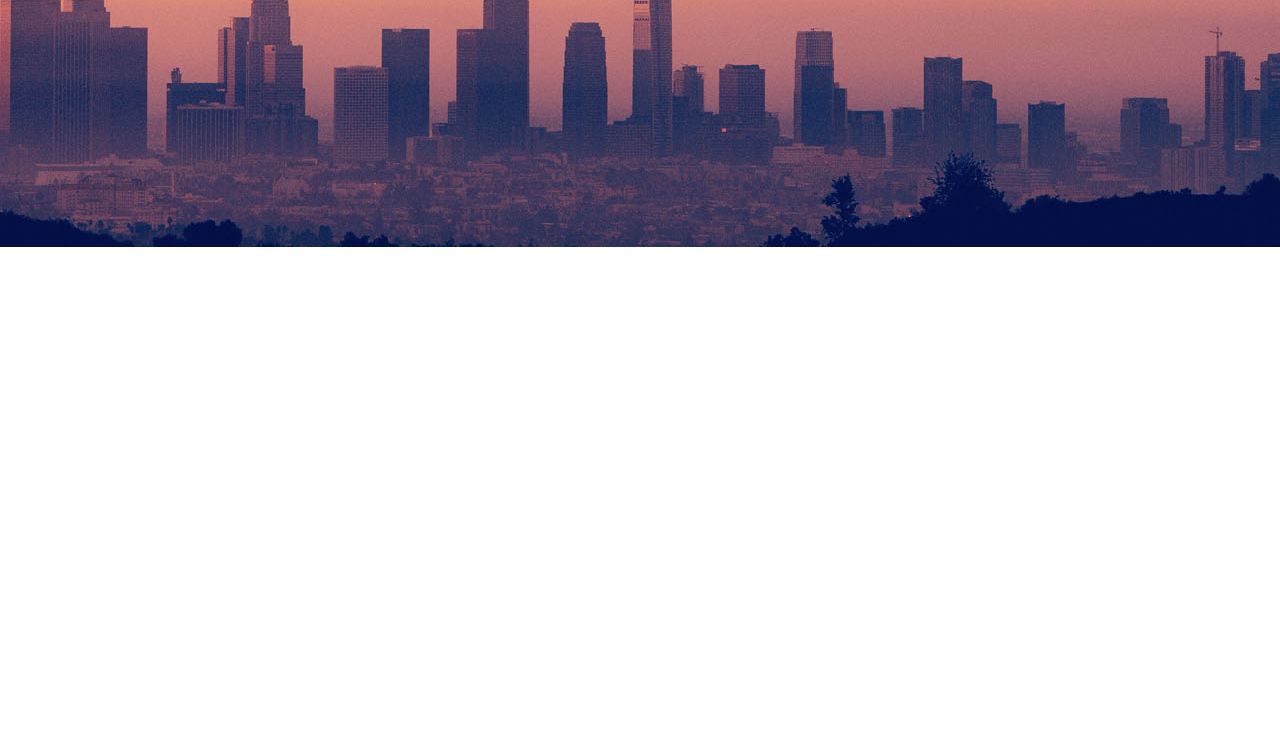
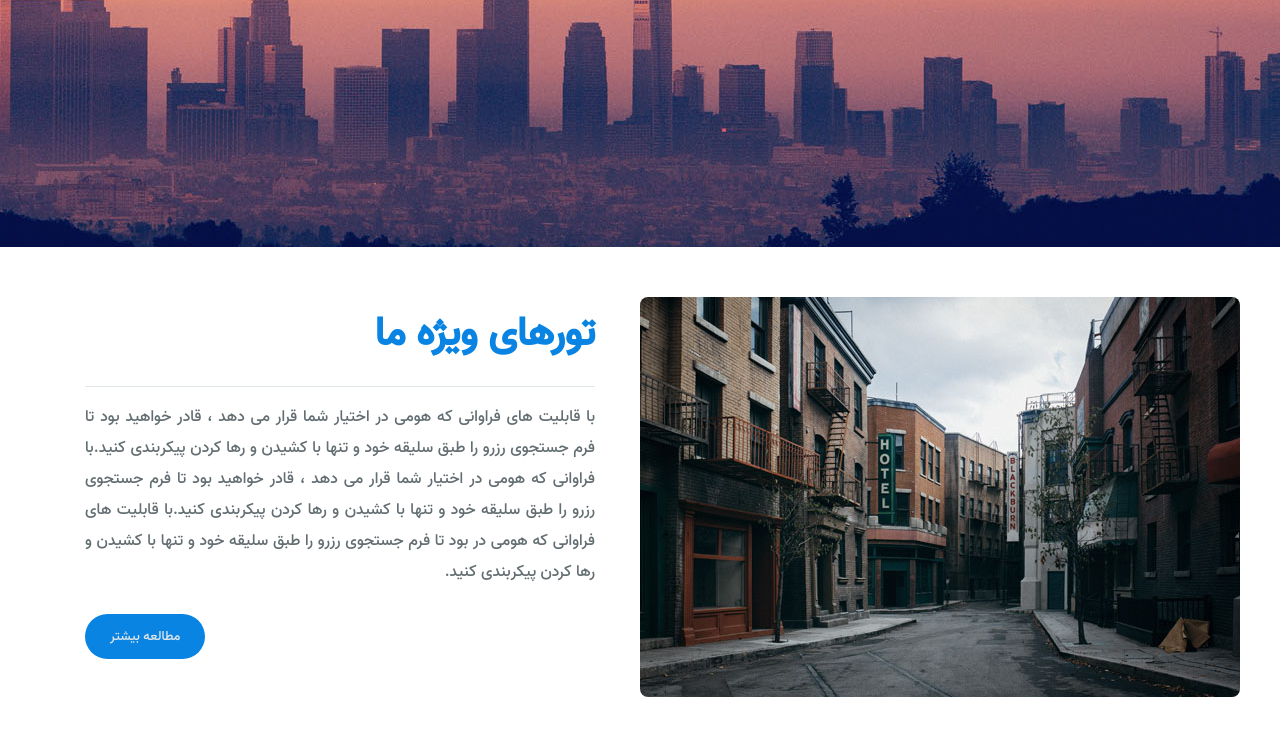
Before and after one commit to M0hammadM0stafavi/Flexbox-Template, a plain HTML site: page index.html in a window 1280 px wide. Shown: the part 553-1288 px from the top of the page. Drawn offline with Linux system fonts and the light colour scheme.

Commit message:
Complete-Introduction-Section

```diff
--- a/assets/css/_header.css
+++ b/assets/css/_header.css
@@ -22,14 +22,14 @@
   font-size: 16px;
 }
 
-.header-title button {
+.header-titleو .intro, button {
   padding: 12px 25px;
   border: none;
   border-radius: 40px;
   cursor: pointer;
 }
 
-.header-title button.dest {
+button.dest {
   background-color: #0984e3;
   color: #dfe6e9;
 }
--- /dev/null
+++ b/assets/css/_intro.css
@@ -0,0 +1,65 @@
+/* Introduction Section Style */
+.intro {
+  max-width: 1200px;
+  margin: 0 auto;
+  margin-top: 50px;
+  display: flex;
+  flex-wrap: wrap;
+  height: 300px;
+  justify-content: space-around;
+}
+
+.intro aside {
+  flex: 50%;
+  padding: 5px 45px;
+}
+
+.intro main {
+  flex: 50%;
+  display: flex;
+}
+
+.intro main img {
+  border-radius: 8px;
+}
+
+aside h3 {
+  font-size: 40px;
+  color: #0984e3;
+  padding-bottom: 20px;
+  border-bottom: 1px solid #dfe6e9;
+}
+
+aside p {
+  padding-top: 15px;
+  color: #636e72;
+  font-size: 16px;
+  line-height: 31px;
+  text-align: justify;
+  text-justify: inter-word;
+}
+
+.holder {
+  width: 100%;
+  display: flex;
+  justify-content: flex-end;
+}
+
+@media screen and (max-width: 900px) {
+  .intro aside {
+    flex: 100%;
+    padding: 5px 45px;
+  }
+
+  .intro aside h3 {
+    font-size: 30px;
+  }
+
+  .intro aside p {
+    font-size: 13px;
+  }
+
+  .intro main {
+    display: none !important;
+  }
+}
--- a/assets/css/style.css
+++ b/assets/css/style.css
@@ -2,3 +2,4 @@
 @import "/assets/css/cssreset.css";
 @import "/assets/css/_nav.css";
 @import "/assets/css/_header.css";
+@import "/assets/css/_intro.css";
--- a/index.html
+++ b/index.html
@@ -44,7 +44,7 @@
       </div>
     </nav>
 
-     <!-- Header Section -->
+    <!-- Header Section -->
     <header>
       <div class="header-wrapper">
         <div class="header-title">
@@ -58,6 +58,29 @@
       </div>
     </header>
 
+    <!-- Introduction Section -->
+    <section class="intro">
+      <main>
+        <img class="img-res" src="assets/img/the-town-01.jpg" alt="" />
+      </main>
+      <aside>
+        <h3>تورهای ویژه ما</h3>
+        <p>
+          با قابلیت های فراوانی که هومی در اختیار شما قرار می دهد ، قادر خواهید
+          بود تا فرم جستجوی رزرو را طبق سلیقه خود و تنها با کشیدن و رها کردن
+          پیکربندی کنید.با فراوانی که هومی در اختیار شما قرار می دهد ، قادر
+          خواهید بود تا فرم جستجوی رزرو را طبق سلیقه خود و تنها با کشیدن و رها
+          کردن پیکربندی کنید.با قابلیت های فراوانی که هومی در بود تا فرم جستجوی
+          رزرو را طبق سلیقه خود و تنها با کشیدن و رها کردن پیکربندی کنید.
+        </p>
+        <br />
+        <div class="holder">
+          <button class="dest">مطالعه بیشتر</button>
+        </div>
+      </aside>
+    </section>
+
+
 
     <br /><br /><br /><br /><br /><br /><br /><br />
     <br /><br /><br /><br /><br /><br /><br /><br />
```
